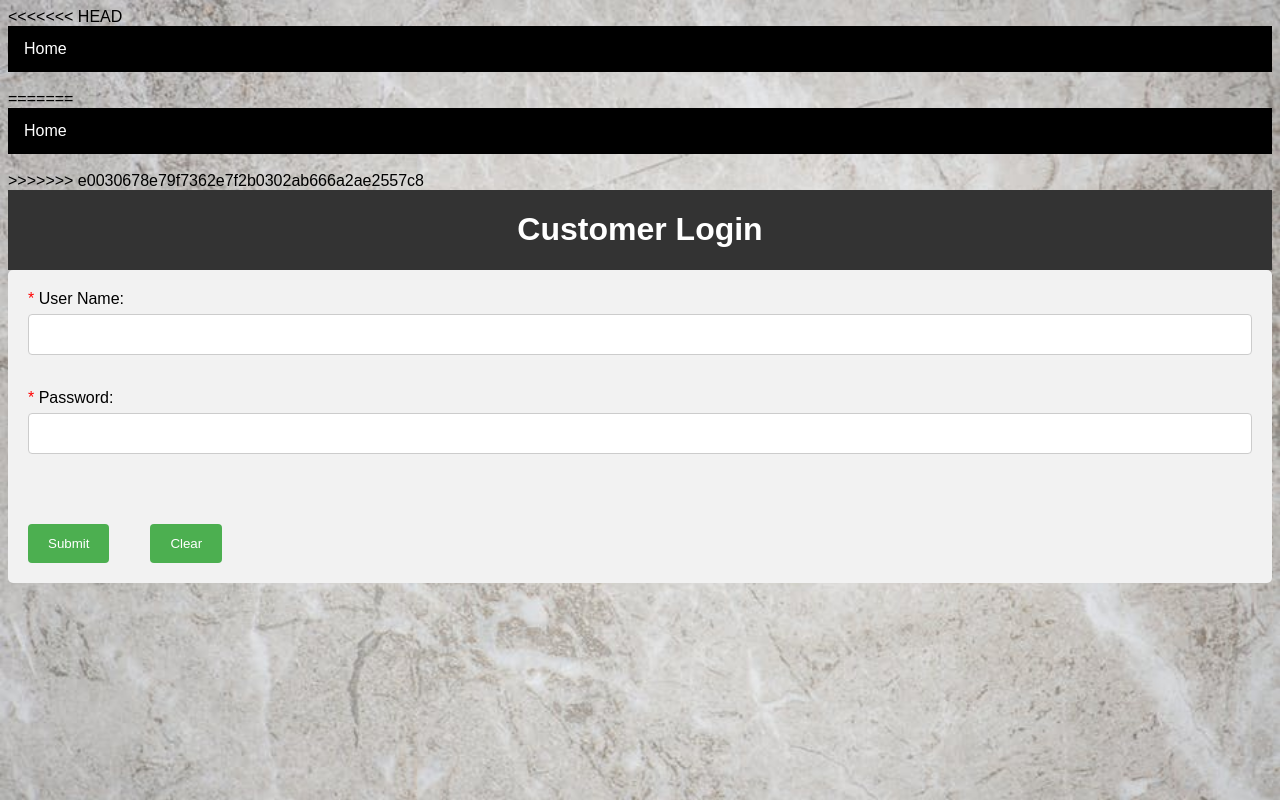
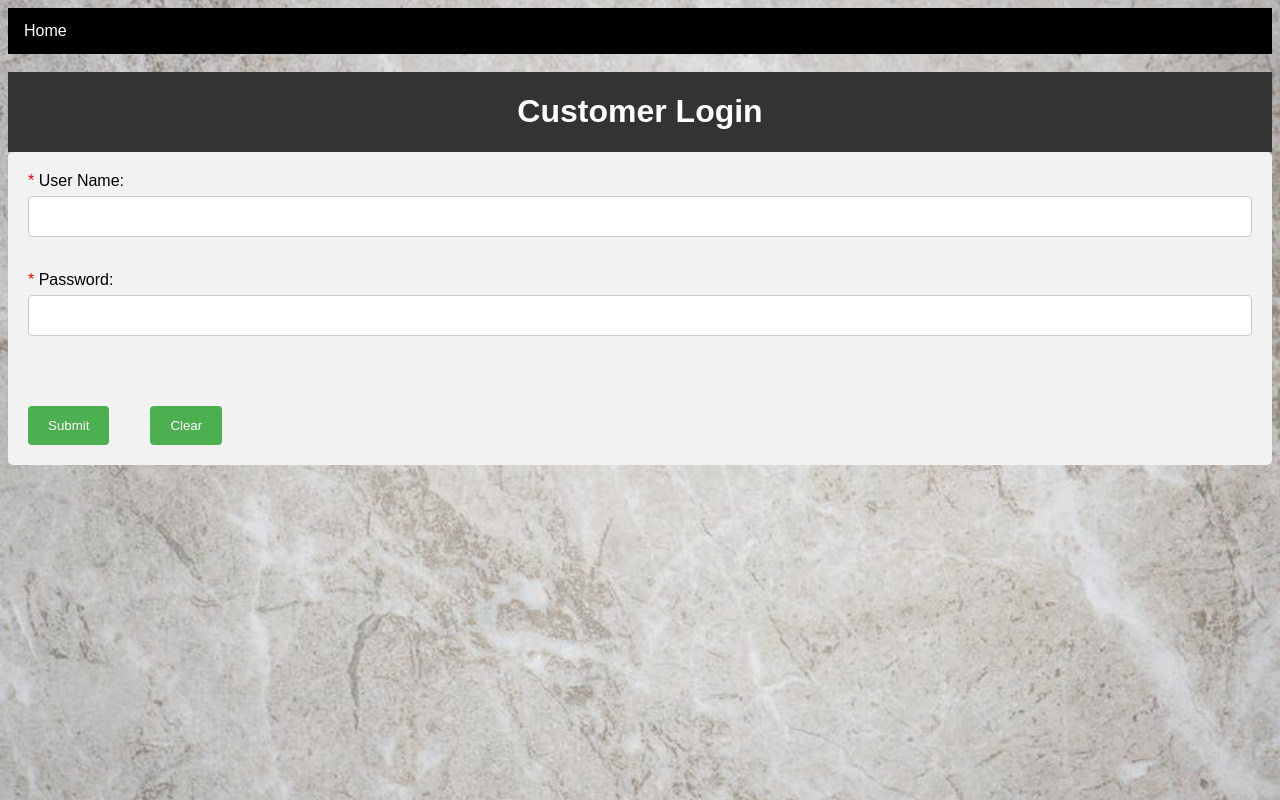
Before and after one commit to CodeHuman96/ABC_Web, a plain HTML site: page SelfService/login.html in a window 1280 px wide. Drawn offline with Linux system fonts and the light colour scheme.

Commit message:
Update login.html

```diff
--- a/SelfService/login.html
+++ b/SelfService/login.html
@@ -10,19 +10,10 @@
 <script src="login.js" type="text/javascript"></script>
 </head>
 <body>
-<<<<<<< HEAD
-
-	<ul>
+<ul>
 <li><a href="../ValueMobilization/Home.html">Home</a></li>
 </ul>
 <br>
-
-=======
-<ul>
-<li ><a href="../ValueMobilization/Home.html">Home</a></li>
-</ul>
-<br>
->>>>>>> e0030678e79f7362e7f2b0302ab666a2ae2557c8
 <div class="introduction">
 <h1>Customer Login</h1>
 </div>
```
